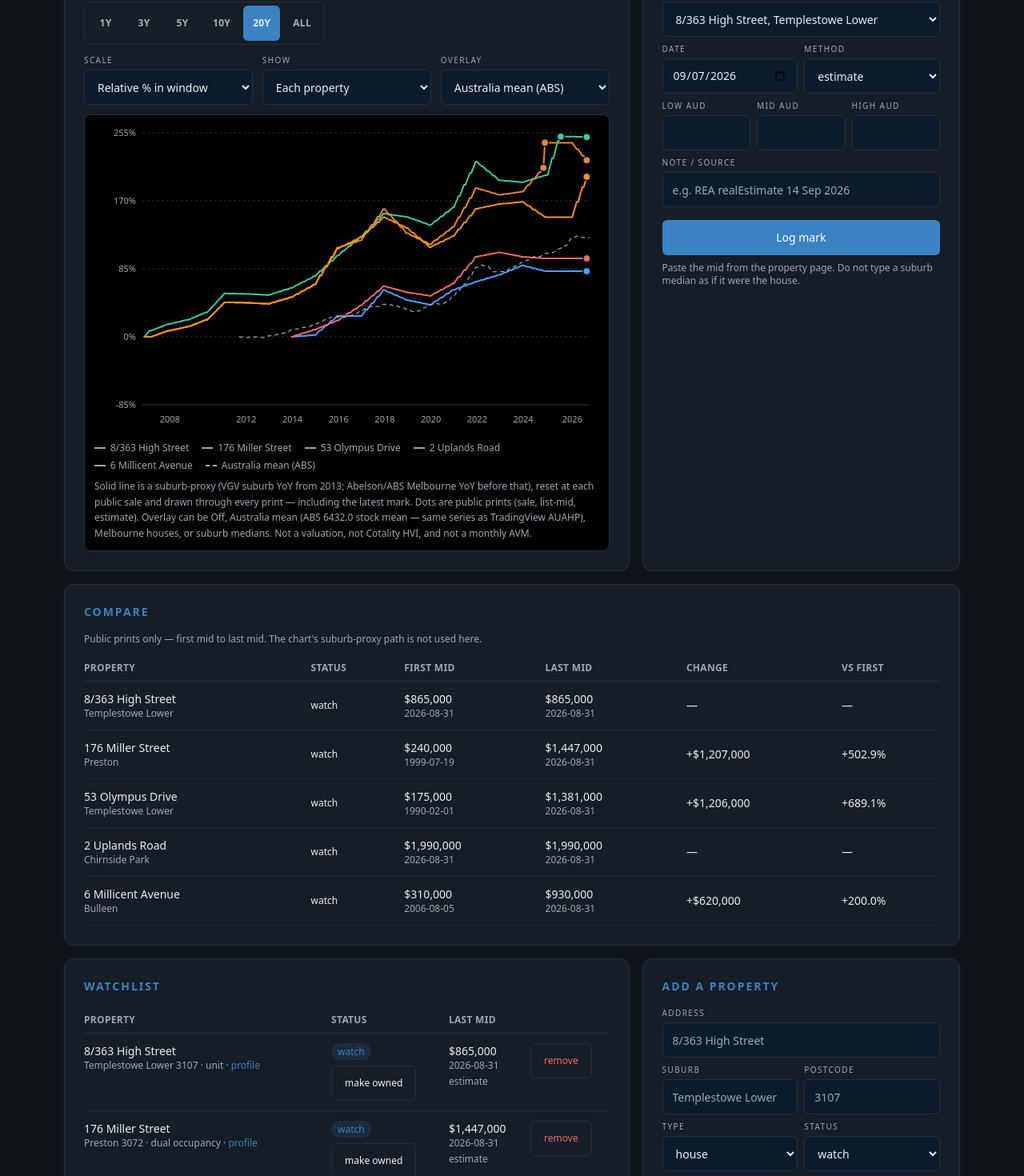
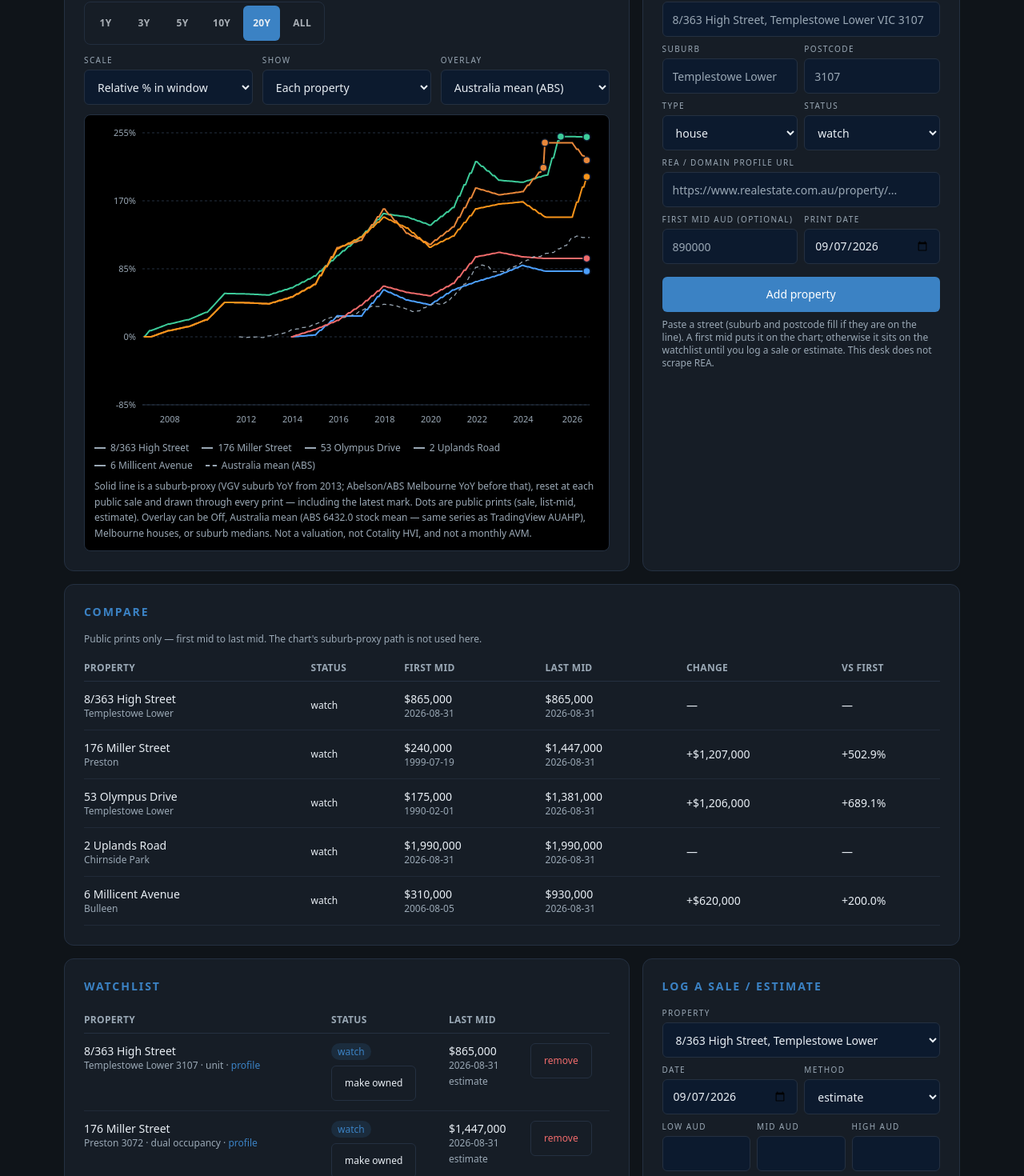
Before and after one commit to adirindin-debug/Adirindin-Finance, a Next.js app: page /property-prices in a window 1280 px wide. Shown: the part 420-1890 px from the top of the page at 80% size. Built offline with nearby package versions, Linux system fonts and the light colour scheme.

Commit message:
Fix Add a property: put it beside the chart, stop URL validation blocking submit, parse pasted AU addresses, optional first mid so the path draws.

```diff
--- a/src/components/property-prices/Desk.tsx
+++ b/src/components/property-prices/Desk.tsx
@@ -17,7 +17,7 @@ import {
   useReaStore,
 } from "@/lib/rea/store";
 import type { MarkMethod, PropertyStatus, PropertyType, ReaState } from "@/lib/rea/types";
-import { aud, cn, signedAud, signedPct } from "@/lib/utils";
+import { aud, cn, parseAuAddress, signedAud, signedPct } from "@/lib/utils";
 
 export function PropertyPricesDesk() {
   const hydrate = useReaStore((s) => s.hydrate);
@@ -50,14 +50,14 @@ export function PropertyPricesDesk() {
         </div>
         <div className="mt-6 grid min-w-0 gap-4 lg:grid-cols-[1.6fr_0.9fr]">
           <ChartPanel />
-          <MarkForm />
+          <AddProperty />
         </div>
         <div className="mt-4">
           <Compare />
         </div>
         <div className="mt-4 grid min-w-0 gap-4 lg:grid-cols-[1.6fr_0.9fr]">
           <Watchlist />
-          <AddProperty />
+          <MarkForm />
         </div>
         <div className="mt-4 min-w-0">
           <SnapshotLog />
@@ -301,7 +301,7 @@ function MarkForm() {
   }
 
   return (
-    <Panel title="Add a snapshot">
+    <Panel title="Log a sale / estimate">
       <form onSubmit={submit} className="space-y-2">
         <FieldLabel htmlFor="snap-prop">Property</FieldLabel>
         <SelectInput id="snap-prop" value={id} onChange={(e) => setId(e.target.value)}>
@@ -633,30 +633,80 @@ function AddProperty() {
   const [type, setType] = useState<PropertyType>("house");
   const [status, setStatus] = useState<PropertyStatus>("watch");
   const [url, setUrl] = useState("");
+  const [mid, setMid] = useState("");
+  const [date, setDate] = useState("");
+  const [msg, setMsg] = useState<string | null>(null);
+
+  useEffect(() => {
+    if (!date) setDate(new Date().toISOString().slice(0, 10));
+  }, [date]);
+
+  function onAddressBlur() {
+    if (suburb.trim() && postcode.trim()) return;
+    const parsed = parseAuAddress(address);
+    if (!suburb.trim() && parsed.suburb) setSuburb(parsed.suburb);
+    if (!postcode.trim() && parsed.postcode) setPostcode(parsed.postcode);
+    if (parsed.address && parsed.address !== address) setAddress(parsed.address);
+  }
 
   function submit(e: FormEvent) {
     e.preventDefault();
-    if (!address.trim() || !suburb.trim()) {
-      window.alert("Need address and suburb");
+    setMsg(null);
+    const parsed = parseAuAddress(address);
+    const street = (parsed.suburb ? parsed.address : address).trim();
+    const sub = (suburb.trim() || parsed.suburb).trim();
+    const pc = (postcode.trim() || parsed.postcode).trim();
+    if (!street || !sub) {
+      setMsg("Need a street address and a suburb.");
       return;
     }
-    addProperty({ address, suburb, postcode, type, status, url });
+    const midN = mid === "" ? null : Number(mid.replace(/[,$\s]/g, ""));
+    if (mid !== "" && (!midN || midN <= 0)) {
+      setMsg("Mid has to be a number if you fill it.");
+      return;
+    }
+    addProperty({
+      address: street,
+      suburb: sub,
+      postcode: pc,
+      type,
+      status,
+      url: url.trim(),
+      firstMark:
+        midN && date
+          ? {
+              date,
+              mid: midN,
+              low: midN,
+              high: midN,
+              method: "estimate",
+              note: url.trim() ? "from listing page" : "manual add",
+            }
+          : undefined,
+    });
     setAddress("");
     setSuburb("");
     setPostcode("");
     setUrl("");
-    window.alert("Property added");
+    setMid("");
+    setMsg(
+      midN
+        ? `Added ${street}, ${sub} with a ${aud(midN)} print.`
+        : `Added ${street}, ${sub}. Log a sale or estimate so it draws on the chart.`,
+    );
   }
 
   return (
     <Panel title="Add a property">
-      <form onSubmit={submit} className="space-y-2">
+      <form onSubmit={submit} className="space-y-2" noValidate>
         <FieldLabel htmlFor="p-address">Address</FieldLabel>
         <TextInput
           id="p-address"
-          placeholder="8/363 High Street"
+          placeholder="8/363 High Street, Templestowe Lower VIC 3107"
           value={address}
           onChange={(e) => setAddress(e.target.value)}
+          onBlur={onAddressBlur}
+          autoComplete="street-address"
         />
         <div className="grid grid-cols-2 gap-2">
           <div>
@@ -672,6 +722,7 @@ function AddProperty() {
             <FieldLabel htmlFor="p-pc">Postcode</FieldLabel>
             <TextInput
               id="p-pc"
+              inputMode="numeric"
               placeholder="3107"
               value={postcode}
               onChange={(e) => setPostcode(e.target.value)}
@@ -708,22 +759,43 @@ function AddProperty() {
         <FieldLabel htmlFor="p-url">REA / Domain profile URL</FieldLabel>
         <TextInput
           id="p-url"
-          type="url"
+          type="text"
+          inputMode="url"
           placeholder="https://www.realestate.com.au/property/..."
           value={url}
           onChange={(e) => setUrl(e.target.value)}
         />
+        <div className="grid grid-cols-2 gap-2">
+          <div>
+            <FieldLabel htmlFor="p-mid">First mid AUD (optional)</FieldLabel>
+            <TextInput
+              id="p-mid"
+              inputMode="numeric"
+              placeholder="890000"
+              value={mid}
+              onChange={(e) => setMid(e.target.value)}
+            />
+          </div>
+          <div>
+            <FieldLabel htmlFor="p-date">Print date</FieldLabel>
+            <TextInput
+              id="p-date"
+              type="date"
+              value={date}
+              onChange={(e) => setDate(e.target.value)}
+            />
+          </div>
+        </div>
         <div className="pt-2">
           <Button type="submit" className="w-full">
             Add property
           </Button>
         </div>
+        {msg ? <p className="text-xs text-ok">{msg}</p> : null}
         <p className="text-xs text-muted">
-          Any REA or Domain listing can sit on the desk — paste the profile
-          URL, then log sale history and the current estimate from the page.
-          This tool does not scrape. Suburb growth is used for Templestowe
-          Lower, Preston, Bulleen and Chirnside Park; other suburbs use the
-          Melbourne house series once a sale is logged.
+          Paste a street (suburb and postcode fill if they are on the line). A
+          first mid puts it on the chart; otherwise it sits on the watchlist
+          until you log a sale or estimate. This desk does not scrape REA.
         </p>
       </form>
     </Panel>
--- a/src/lib/rea/store.ts
+++ b/src/lib/rea/store.ts
@@ -21,7 +21,8 @@ type Actions = {
     type: PropertyType;
     status: PropertyStatus;
     url: string;
-  }) => void;
+    firstMark?: Mark;
+  }) => string;
   removeProperty: (id: string) => void;
   flipStatus: (id: string) => void;
   logMark: (id: string, mark: Mark) => void;
@@ -39,6 +40,7 @@ export const useReaStore = create<ReaState & Actions>((set, get) => ({
   ...SEED,
   hydrated: false,
   hydrate: () => {
+    if (get().hydrated) return;
     if (typeof window === "undefined") return;
     try {
       const raw = localStorage.getItem(STORE_KEY);
@@ -64,7 +66,7 @@ export const useReaStore = create<ReaState & Actions>((set, get) => ({
     write({ version, updated, properties });
   },
   addProperty: (input) => {
-    const id = `${slug(`${input.address} ${input.suburb}`)}-${Date.now().toString().slice(-4)}`;
+    const id = `${slug(`${input.address} ${input.suburb}`) || "property"}-${Date.now().toString(36)}`;
     const next: Property = {
       id,
       address: input.address.trim(),
@@ -74,13 +76,14 @@ export const useReaStore = create<ReaState & Actions>((set, get) => ({
       status: input.status,
       url: input.url.trim(),
       notes: "",
-      marks: [],
+      marks: input.firstMark ? [input.firstMark] : [],
     };
     set((s) => ({
       properties: [...s.properties, next],
       updated: new Date().toISOString().slice(0, 10),
     }));
     get().persist();
+    return id;
   },
   removeProperty: (id) => {
     set((s) => ({
--- a/src/lib/utils.ts
+++ b/src/lib/utils.ts
@@ -31,3 +31,24 @@ export function slug(s: string): string {
     .replace(/^-|-$/g, "")
     .slice(0, 40);
 }
+
+/** Split a pasted AU line like "12 Foo St, Preston VIC 3072". */
+export function parseAuAddress(raw: string): {
+  address: string;
+  suburb: string;
+  postcode: string;
+} {
+  let s = raw.trim().replace(/\s+/g, " ");
+  let postcode = "";
+  const pc = s.match(/\b(\d{4})\s*$/);
+  if (pc) {
+    postcode = pc[1];
+    s = s.slice(0, pc.index).trim().replace(/[,\s]+$/, "");
+  }
+  s = s.replace(/,?\s*(VIC|NSW|QLD|SA|WA|TAS|NT|ACT)\.?$/i, "").trim();
+  const parts = s.split(",").map((x) => x.trim()).filter(Boolean);
+  if (parts.length >= 2) {
+    return { address: parts[0], suburb: parts.slice(1).join(" "), postcode };
+  }
+  return { address: s, suburb: "", postcode };
+}
```
